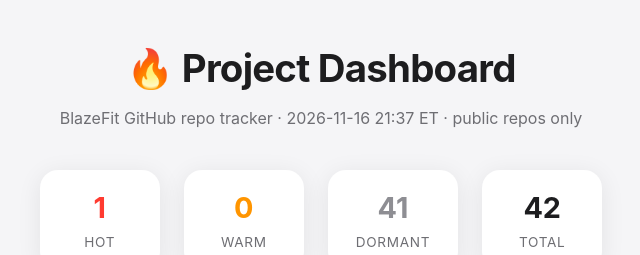
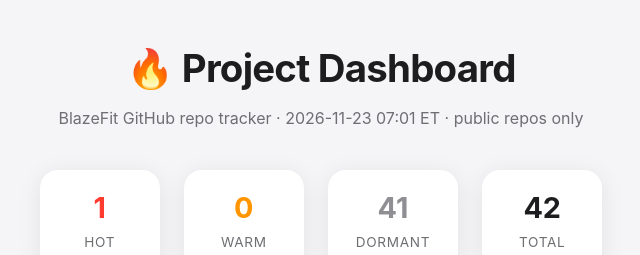
Before and after one commit to Blazefit/project-dashboard, a plain HTML site: page index.html in a window 1280 px wide. Shown: the top 255 px of the page, 319-959 px from the left. Drawn offline with Linux system fonts and the light colour scheme.

Commit message:
Update dashboard 2026-11-23 07:01

```diff
--- a/index.html
+++ b/index.html
@@ -142,7 +142,7 @@
   <div class="wrap">
     <header>
       <h1>🔥 Project Dashboard</h1>
-      <p>BlazeFit GitHub repo tracker · 2026-11-16 21:37 ET · public repos only</p>
+      <p>BlazeFit GitHub repo tracker · 2026-11-23 07:01 ET · public repos only</p>
     </header>
 
     <div class="stats">
```
